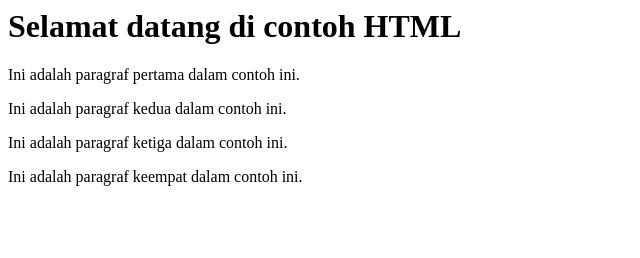
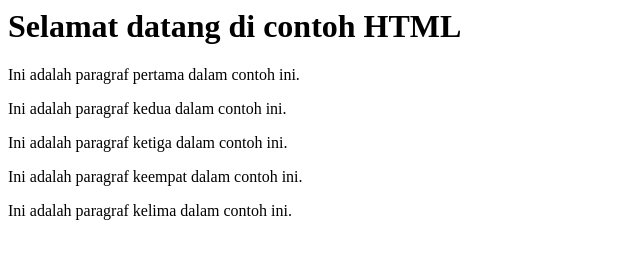
Before and after one commit to RagilDalhats/latihanbaru, a plain HTML site: page index.html in a window 1280 px wide. Shown: the whole page, without its empty margins (0-640 px from the left). Drawn offline with Linux system fonts and the light colour scheme.

Commit message:
percabangan index.html
update percabangan

```diff
--- a/index.html
+++ b/index.html
@@ -8,5 +8,6 @@
     <p>Ini adalah paragraf kedua dalam contoh ini.</p>
      <p>Ini adalah paragraf ketiga dalam contoh ini.</p>
      <p>Ini adalah paragraf keempat dalam contoh ini.</p>
+     <p>Ini adalah paragraf kelima dalam contoh ini.</p>
   </body>
 </html>
```
